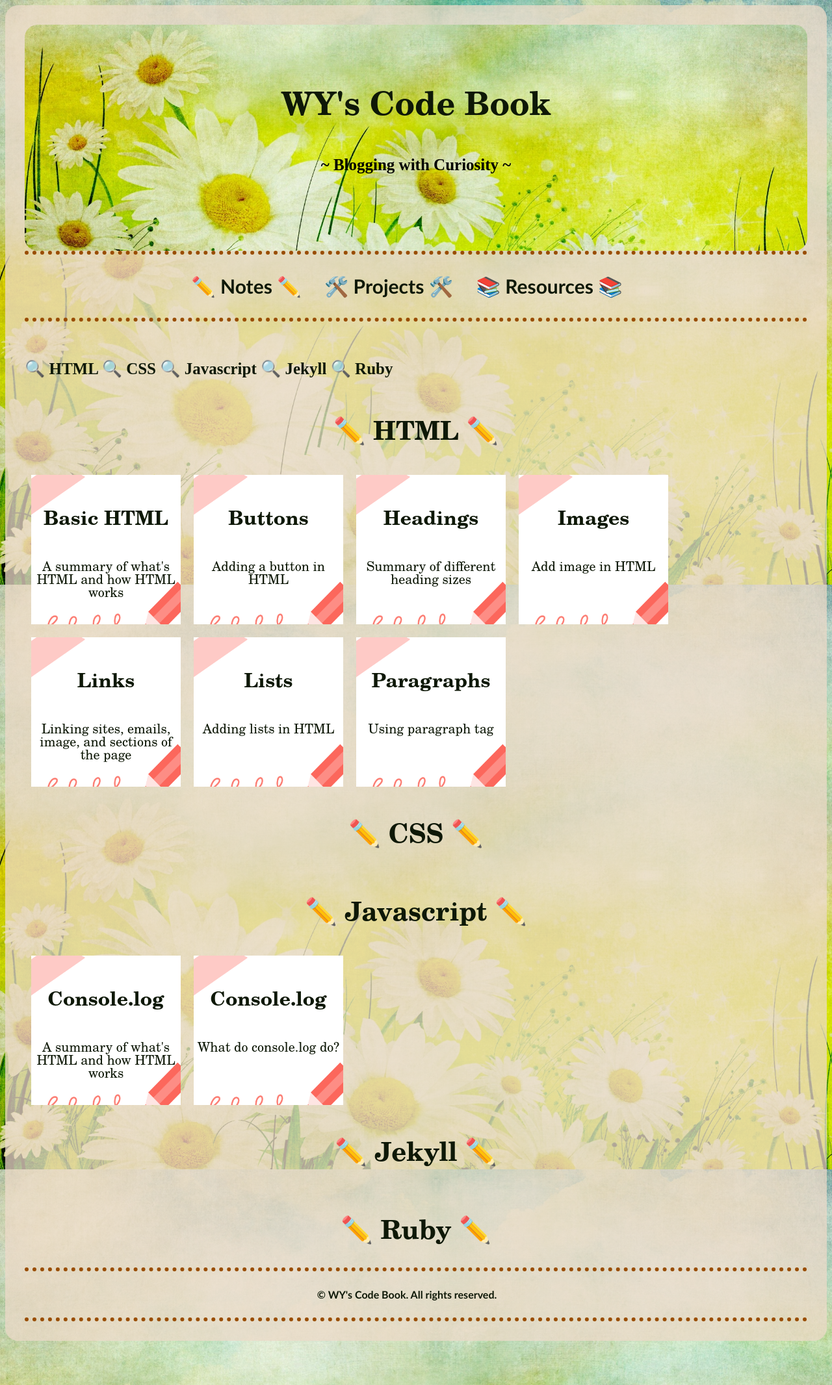
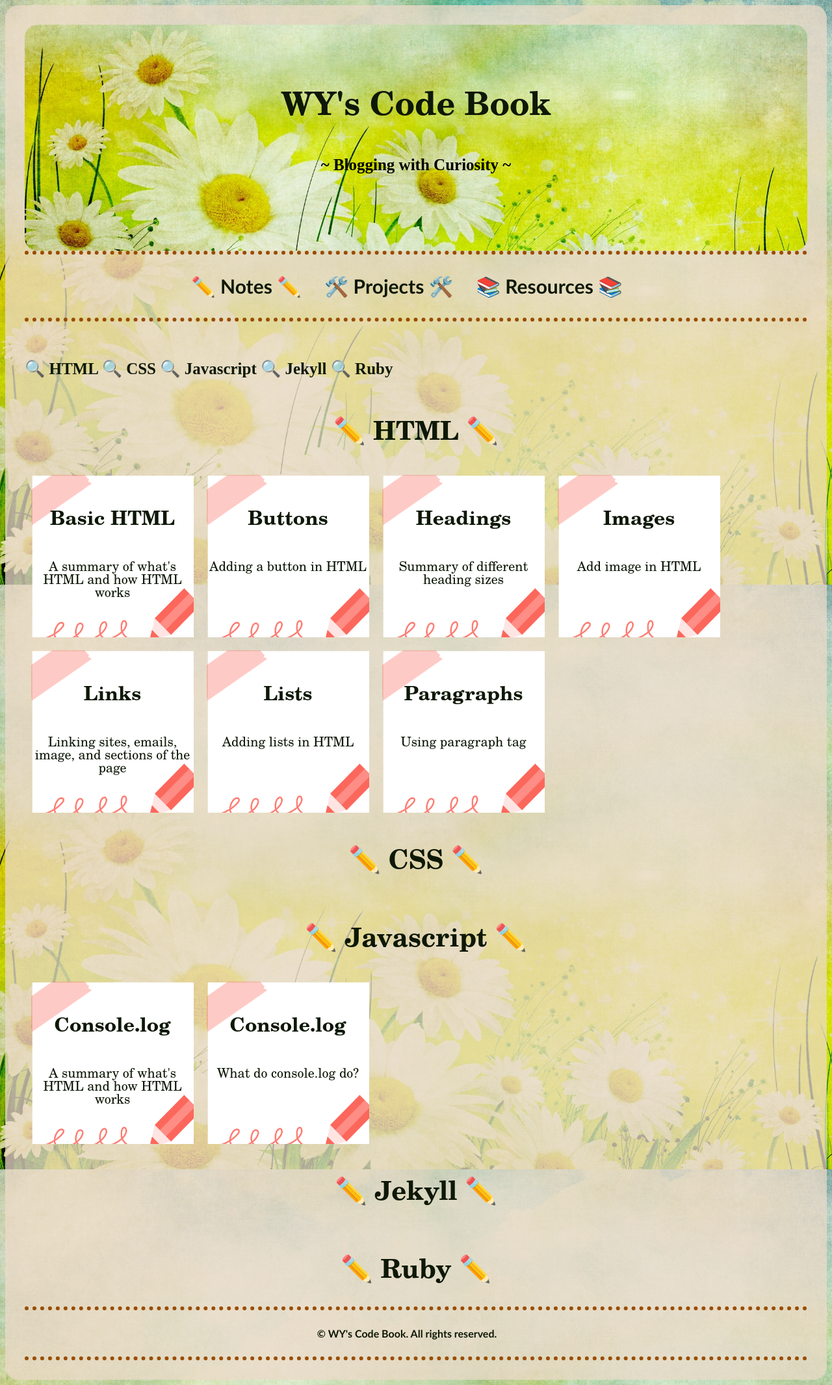
Before and after one commit to WYCodeBook/WYCodeBook.github.io, a Jekyll site: the page built from note/index.html, in a window 1280 px wide. Shown: the whole page at 65% size. Built offline with Jekyll 4.4.1, drawn with Linux system fonts in a browser that asks for light colours; some web fonts are replaced.

Commit message:
updated note page

```diff
--- a/css/style.css
+++ b/css/style.css
@@ -170,8 +170,8 @@
   background-size: 300px 300px;
   background-repeat: no-repeat;
   background-position: center;
-  width: 230px;
-  height: 230px;
+  width: 250px;
+  height: 250px;
   padding: 0px;
   margin: 10px;
   text-align: center;
--- a/note/index.html
+++ b/note/index.html
@@ -27,8 +27,10 @@
 <div class="banner">
   {% for css in site.css | sort: "title" %}
     <div>
-      <h5><a href="{{ css.url }}">{{ css.title }}</a></h5>
-      <p>{{ css.description | strip_html | truncatewords:20 }}</p>
+      <a href="{{ css.url }}">
+        <h5>{{ css.title }}</h5>
+        <p>{{ css.description | strip_html }}</p>
+      </a>
     </div>
   {% endfor %}
 </div>
@@ -37,8 +39,10 @@
 <div class="banner">
   {% for javascript in site.javascript | sort: "title" %}
     <div>
-      <h5><a href="{{ javascript.url }}">{{ javascript.title }}</a></h5>
-      <p>{{ javascript.description | strip_html | truncatewords:20 }}</p>
+      <a href="{{ javascript.url }}">
+        <h5>{{ javascript.title }}</h5>
+        <p>{{ javascript.description | strip_html }}</p>
+      </a>
     </div>
   {% endfor %}
 </div>
@@ -47,8 +51,10 @@
 <div class="banner">
   {% for jekyll in site.jekyll | sort: "title" %}
     <div>
-      <h5><a href="{{ jekyll.url }}">{{ jekyll.title }}</a></h5>
-      <p>{{ jekyll.description | strip_html | truncatewords:20 }}</p>
+      <a href="{{ jekyll.url }}">
+        <h5>{{ jekyll.title }}</h5>
+        <p>{{ jekyll.description | strip_html }}</p>
+      </a>
     </div>
   {% endfor %}
 </div>
@@ -57,8 +63,10 @@
 <div class="banner">
   {% for ruby in site.ruby | sort: "title" %}
     <div>
-      <h5><a href="{{ ruby.url }}">{{ ruby.title }}</a></h5>
-      <p>{{ ruby.description | strip_html | truncatewords:20 }}</p>
+      <a href="{{ ruby.url }}">
+        <h5>{{ ruby.title }}</h5>
+        <p>{{ ruby.description | strip_html }}</p>
+      </a>
     </div>
   {% endfor %}
 </div>
```
